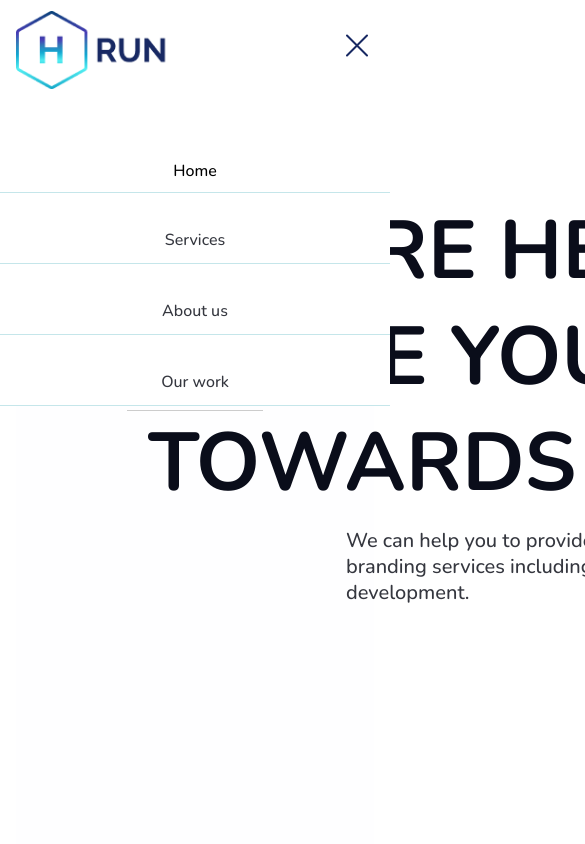
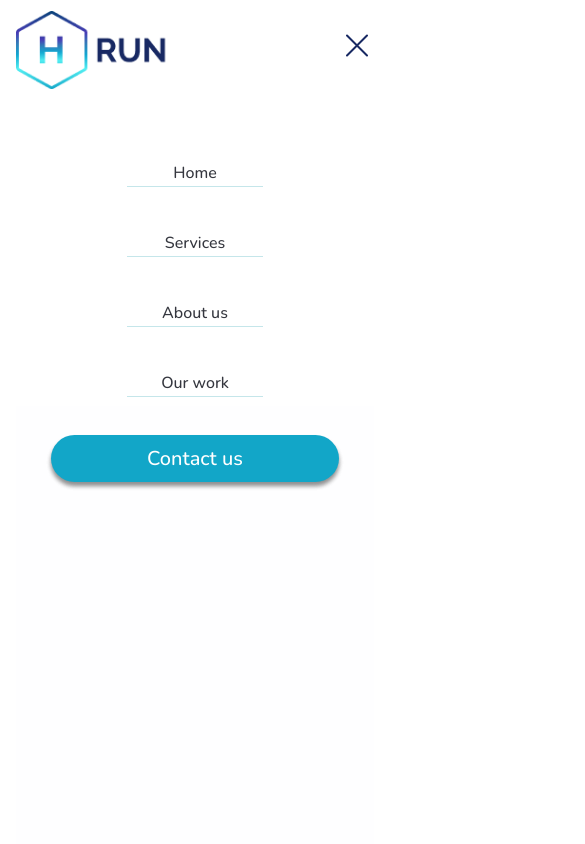
Before and after one commit to DariaBatiuk/HRUN-website-react, a React (Create React App) app: page / in a window 390 px wide. Both pictures are taken after a click on the button 353 px from the left and 46 px from the top of the page. Shown: the top 844 px of the page, 585 px wide, since content can reach past the window. Built offline with nearby package versions, Linux system fonts and the light colour scheme.

Commit message:
fixed promo section mobile

```diff
--- a/src/App.js
+++ b/src/App.js
@@ -25,7 +25,7 @@ function App() {
             <Route path="/work" element={<Works />} />
           </Routes>
         </div>
-        <Footer />
+        {/* <Footer /> */}
       </div>
     </Router>
   );
--- a/src/Pages/Home/Home.js
+++ b/src/Pages/Home/Home.js
@@ -9,9 +9,9 @@ function Home() {
 	return (
 		<div>
 			<PromoSection />
-			<Approach />
-			<Service />
-			<Contact />
+			{/* <Approach /> */}
+			{/* <Service /> */}
+			{/* <Contact /> */}
 		</div>
 	)
 }
--- a/src/index.js
+++ b/src/index.js
@@ -1,5 +1,6 @@
 import React from 'react';
 import ReactDOM from 'react-dom/client';
+
 import './index.css';
 
 import App from './App';
--- a/src/responsive.css
+++ b/src/responsive.css
@@ -9,89 +9,8 @@
     margin-top: 12px !important;
     margin-bottom: 104px !important;
   }
-  .btn {
-    display: none;
-  }
-  .promo__menu {
-    position: relative;
+  .nav__btn {
+    display: none !important;
   }
 
-  .promo__list {
-		list-style-type: none;
-    display: none !important;
-    flex-direction: column;
-    width: 100%;
-    position: fixed;
-    top: 150px;
-    margin: 0 auto;
-		right: 0;
-    background-color: white;
-    /* border-top: 1px solid #ccc; */
-    z-index: 10;
-    list-style-type: none;
-    max-height: 0;
-    /* overflow: hidden; */
-    transition: max-height 0.3s ease-in-out;
-  }
-  /* Стили для открытого состояния списка */
-  .promo__list.open {
-		display: flex !important;
-    max-height: calc(100vh - 50px); /* Высота на всю высоту экрана за вычетом высоты гамбургер-меню */
-  }
-
-  .promo__link{
-		padding: 10px;
-    display: block;
-    color: black;
-    text-align: center;
-    border-bottom: 1px solid #C5E6EA;
-    line-height: 140%;
-		font-size: 16px;
-  }
-	.promo__link::after {
-		content: '';
-		position: absolute;
-		left: 50%;
-		bottom: -5px; /* Расстояние от нижней части ссылки */
-		transform: translateX(-50%);
-		width: 136px; /* Ширина границы */
-		height: 1px; /* Высота границы */
-		background-color: #ccc; /* Цвет границы */
-	}
-
-.promo__link-text{
-	font-size: 16px;
 }
-	/* Стили для изменения цвета при наведении */
-.promo__link-text:hover {
-  color: var(--Primary-color, #12A6C8);
-	font-size: 20px;
-}
-
-/* Стили для изменения цвета при активации (клике) */
-.promo__link-text:active {
-  color: var(--Primary-color, #12A6C8);
-	font-size: 20px;
-}
-
-  .hamburger {
-    display: block; /* Показать иконку гамбургера */
-    cursor: pointer;
-    position: absolute; /* Расположить иконку гамбургера внутри .promo__menu */
-    top: 0; /* Расположить в верхнем углу */
-    right: 0; /* Прижать к правому краю */
-  }
-
-  .bar {
-    display: block;
-    width: 25px;
-    height: 3px;
-    background: #333;
-    margin: 6px 0;
-    transition: 0.4s;
-  }
-
-  .slidecontainer {
-    display: none; /* Скрыть слайдер на мобильных устройствах */
-  }
-}
--- a/src/сomponents/navMenu/NavMenu.js
+++ b/src/сomponents/navMenu/NavMenu.js
@@ -1,5 +1,5 @@
 import React, { useState, useEffect } from "react";
-import '../../responsive.css';
+import "../../responsive.css";
 import "./index.css";
 import { Link, useLocation } from "react-router-dom"; // Импортируем useLocation
 
@@ -86,31 +86,22 @@ function NavMenu() {
       <ul className={`promo__list ${isMenuOpen ? "open" : ""}`}>
         <li>
           <Link to="/" className="promo__link ">
-					Home
-						<span className="promo__link-text p1">
-
-						</span>
+            <span className="promo__link-text p1">Home</span>
           </Link>
         </li>
         <li>
           <Link to="/services" className="promo__link p1">
-					<span className="promo__link-text p1">
-					Services
-					</span>
+            <span className="promo__link-text p1">Services</span>
           </Link>
         </li>
         <li>
           <Link to="/about" className="p1 promo__link">
-					<span className="promo__link-text p1">
-					About us
-					</span>
+            <span className="promo__link-text p1">About us</span>
           </Link>
         </li>
         <li>
           <Link to="/work" className="p1 promo__link">
-					<span className="promo__link-text p1">
-					Our work
-					</span>
+            <span className="promo__link-text p1">Our work</span>
           </Link>
         </li>
       </ul>
--- a/src/сomponents/navMenu/index.css
+++ b/src/сomponents/navMenu/index.css
@@ -65,6 +65,7 @@
 	cursor: pointer;
 }
 .hamburger{
+	display: none;
 	border: none;
   cursor: pointer;
   transition: transform 0.3s ease;
@@ -76,3 +77,9 @@
 .hamburger.rotate {
   transform: rotate(180deg);
 }
+@media only screen and (max-width: 425px) {
+  .hamburger {
+    display: block; /* Показываем кнопку гамбургера на мобильных устройствах */
+    /* Здесь можно добавить дополнительные стили для мобильной версии */
+  }
+}
--- a/src/сomponents/navbar/Navbar.js
+++ b/src/сomponents/navbar/Navbar.js
@@ -18,7 +18,7 @@ const Navbar = () => {
 
       <NavMenu />
 
-      <PrimaryBtn  />
+      <PrimaryBtn className="nav__btn" />
     </nav>
   );
 }
--- a/src/сomponents/primaryBtn/PrimaryBtn.js
+++ b/src/сomponents/primaryBtn/PrimaryBtn.js
@@ -1,12 +1,15 @@
-import React from 'react'
+import React from 'react';
 import './index.css';
 
-function PrimaryBtn() {
-	return (
-		<a href="#contact" className="btn"> {/* Используем тег <a> для якорной ссылки */}
-		Contact us
-	</a>
-	)
+function PrimaryBtn({ className }) {
+  // Прямое использование переданного класса без внутренней логики
+  const buttonClassName = `btn ${className || ''}`;
+
+  return (
+    <a href="#contact" className={buttonClassName}>
+      Contact us
+    </a>
+  );
 }
 
 export default PrimaryBtn;
--- a/src/сomponents/promoSection/PromoSection.js
+++ b/src/сomponents/promoSection/PromoSection.js
@@ -1,23 +1,22 @@
-import React from "react";
+import React from 'react';
 import "./index.css";
+import PrimaryBtn from "../primaryBtn/PrimaryBtn";
 
 function PromoSection() {
   return (
     <div className="promo">
-		   <div class="promo__wrapper">
-      <h1 class="h1">
-        <span>We are here</span>
-        <span>to guide you</span>
-        <span>towards success</span>
+      <div className="promo__wrapper">
+        <h1 className="h1">
+          <span className="promo__title">We are here</span>
+          <span className="promo__title">to guide you</span>
+          <span className="promo__title">towards success</span>
         </h1>
-      <p class="promo__descr p1">
+        <p className="promo__descr p1">
           We can help you to provide comprehensive branding services including
           brand identity development.
         </p>
-      {/* <!-- <button class="button button_promo" id="sign_up">
-						<a class="button button_promo" href="#signup">Sign Up</a>
-					</button> --> */}
       </div>
+      <PrimaryBtn className="promo__btn" />
     </div>
   );
 }
--- a/src/сomponents/promoSection/index.css
+++ b/src/сomponents/promoSection/index.css
@@ -35,3 +35,122 @@ span {
   margin-bottom: 229px;
   width: 420px;
 }
+.mobile-btn {
+  display: none;
+}
+.promo__btn {
+  display: none;
+}
+
+@media only screen and (max-width: 425px) {
+  .promo__menu {
+    position: relative;
+  }
+  .promo__wrapper {
+    width: 100%;
+  }
+
+  .promo__list {
+    list-style-type: none;
+    display: none !important;
+    flex-direction: column;
+    width: 100%;
+    position: fixed;
+    top: 150px;
+    margin: 0 auto;
+    right: 0;
+    background-color: white;
+    /* border-top: 1px solid #ccc; */
+    z-index: 10;
+    list-style-type: none;
+    max-height: 0;
+    /* overflow: hidden; */
+    transition: max-height 0.3s ease-in-out;
+  }
+  /* Стили для открытого состояния списка */
+  .promo__list.open {
+    display: flex !important;
+    max-height: calc(
+      100vh - 50px
+    ); /* Высота на всю высоту экрана за вычетом высоты гамбургер-меню */
+  }
+
+  .promo__link {
+    padding: 10px;
+    display: block;
+    color: black;
+    text-align: center;
+    line-height: 140%;
+    font-size: 16px;
+  }
+  .promo__link::after {
+    content: "";
+    position: absolute;
+    left: 50%;
+    /* bottom: -5px; */
+    transform: translateX(-50%);
+    width: 136px;
+    height: 1px;
+    background-color: #c5e6ea;
+    /* border-bottom: 1px solid;*/
+  }
+
+  .promo__link-text {
+    font-size: 16px;
+  }
+  /* Стили для изменения цвета при наведении */
+  .promo__link-text:hover {
+    color: var(--Primary-color, #12a6c8);
+    font-size: 20px;
+  }
+
+  /* Стили для изменения цвета при активации (клике) */
+  .promo__link-text:active {
+    color: var(--Primary-color, #12a6c8);
+    font-size: 20px;
+  }
+
+  .hamburger {
+    display: block; /* Показать иконку гамбургера */
+    cursor: pointer;
+    position: absolute; /* Расположить иконку гамбургера внутри .promo__menu */
+    top: 0; /* Расположить в верхнем углу */
+    right: 0; /* Прижать к правому краю */
+  }
+
+  .bar {
+    display: block;
+    width: 25px;
+    height: 3px;
+    background: #333;
+    margin: 6px 0;
+    transition: 0.4s;
+  }
+
+  .slidecontainer {
+    display: none; /* Скрыть слайдер на мобильных устройствах */
+  }
+  .promo__title {
+    font-size: 28px;
+    line-height: 106%;
+  }
+  h1 span:nth-child(1)::before {
+    margin-left: 52px !important; /* Отступ для второй строки после <br> */
+  }
+  h1 span:nth-child(3)::before {
+    margin-left: 40px !important; /* Отступ для третьей строки после <br> */
+  }
+  .promo__descr {
+    margin-left: 94px !important;
+    font-size: 16px;
+    line-height: 24px;
+    width: 210px;
+    margin-bottom: 40px;
+  }
+  .promo__btn {
+    display: block;
+    margin: 0 auto;
+    width: 288px;
+    text-align: center;
+  }
+}
```
Lines whose indentation alone changed are shown as unchanged.
